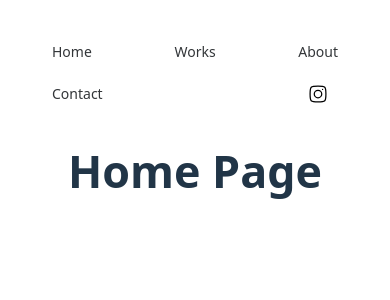
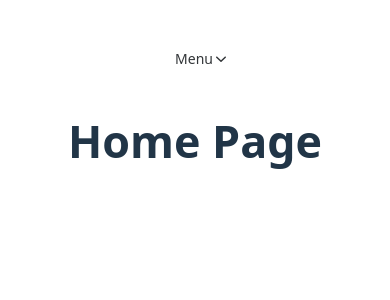
Before and after one commit to hbarogh/photography-portfolio-fullstack, a Vue app in the folder front-end/: page / in a window 390 px wide. Shown: the top 300 px of the page. Built offline with nearby package versions, Linux system fonts and the light colour scheme.

Commit message:
trying to add a mobile menu so it looks better and the nav bar items don't go onto another line

```diff
--- a/front-end/src/components/NavBar.vue
+++ b/front-end/src/components/NavBar.vue
@@ -2,8 +2,10 @@
   import { NMenu } from 'naive-ui';
   import { useRouter } from 'vue-router';
   import {menuOptions} from '../constants/menu-options';
-
+  import {ref, onMounted, onBeforeUnmount } from 'vue';
+  import { mobileMenuOptions } from '../constants/mobile-menu-options';
   const router = useRouter()
+  const isMobile = ref(false)
 
   function handleMenuSelect(key: string){
     if (key === 'Home') {
@@ -21,15 +23,38 @@
      }
   }
 
+  function checkSize(): void {
+    isMobile.value = window.innerWidth <= 500
+  }
+
+  onMounted(() => {
+    checkSize()
+    window.addEventListener('IsMobile', checkSize)
+  })
+
+  onBeforeUnmount(() => {
+    window.removeEventListener('IsMobile', checkSize)
+  })
+
 </script>
 
 
 <template>
+  <div class="nav-links" v-if=!isMobile>
     <n-menu class="nav-bar"
     mode="horizontal"
     :options="menuOptions"
     @update:value="handleMenuSelect"
     />
+  </div>
+  <div class="mobile-menu" v-else>
+    <n-menu class="mobileMenu"
+    mode="vertical"
+    :options="mobileMenuOptions"
+    @update:value="handleMenuSelect"
+    />
+  </div>
+
 </template>
 
 
@@ -40,4 +65,11 @@
   justify-content: space-between;
   flex-wrap: wrap;
 }
+
+.mobile-menu{
+  display: flex;
+  flex-direction: column;
+  align-items: center;
+  padding: 0 18px 0 18px;
+}
 </style>
--- /dev/null
+++ b/front-end/src/constants/mobile-menu-options.ts
@@ -0,0 +1,51 @@
+
+
+export const mobileMenuOptions = [
+  {
+    label: 'Menu',
+    children: [
+      {
+        label: 'Home',
+        key: 'Home'
+      },
+      {
+        label: 'Works',
+        key: 'Works',
+        children: [
+          {
+            label: 'Fashion',
+            key: 'Fashion'
+          },
+          {
+            label: 'Travel',
+            key: 'Travel'
+          },
+          {
+            label: 'Grads',
+            key: 'Grads'
+          },
+          {
+            label: 'Products',
+            key: 'Products'
+          },
+          {
+            label: 'Branding',
+            key: 'Branding'
+          },
+          {
+            label: 'Portraits',
+            key: 'Portraits'
+          },
+        ]
+      },
+      {
+        label: 'About',
+        key: 'AboutPage'
+      },
+      {
+        label: 'Contact',
+        key: 'ContactPage'
+      },
+    ]
+  }
+]
```
